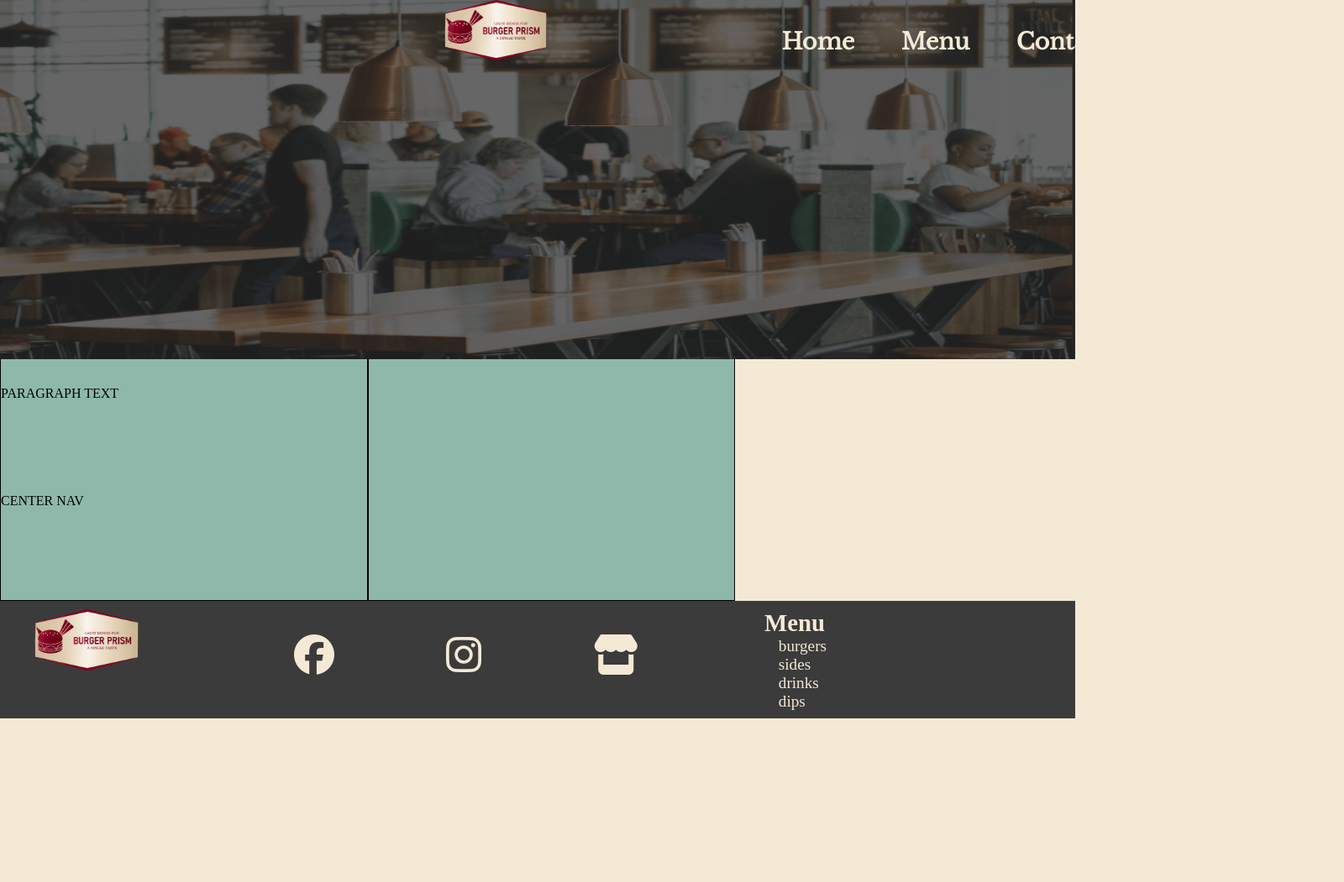
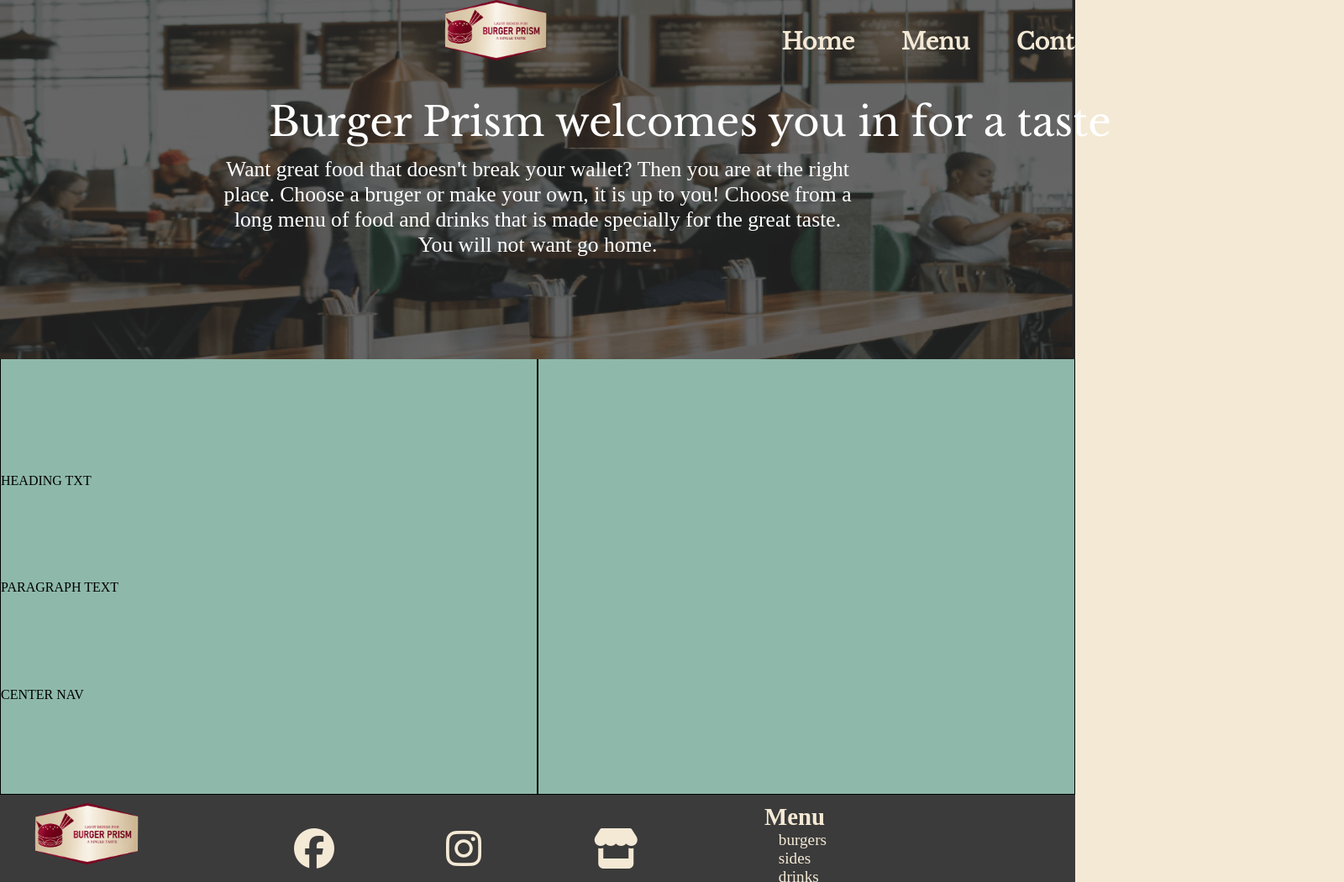
Before and after one commit to MiaRasmussen05/BurgerPrism, a plain HTML site: page index.html in a window 1280 px wide. Shown: the top 1051 px of the page at 84% size, 1600 px wide, since content can reach past the window. Before the commit the page ends 980 px from the top, so only its background shows below. Drawn offline with nearby package versions, Linux system fonts and the light colour scheme.

Commit message:
Add text on top of hero-image

```diff
--- a/assets/css/style.css
+++ b/assets/css/style.css
@@ -58,9 +58,31 @@ nav {
 
 .hero-img {
     width: 100%;
-    height: 600px;
+    height: 680px;
     opacity: 0.3;
     margin-top: -0%;
+}
+
+.quote {
+    width: 100%;
+    position: relative;
+    font-family: 'Libre Baskerville', sans-serif;
+    color: #fff;
+    font-size: 300%;
+    padding-top: 3%;
+    margin-left: 25%;
+    z-index: 4;
+}
+
+.line {
+    width: 60%;
+    text-align: center;
+    position: relative;
+    color: #fff;
+    font-size: 160%;
+    padding-top: 1%;
+    margin-left: 20%;
+    z-index: 4;
 }
 
 
--- a/index.html
+++ b/index.html
@@ -17,9 +17,9 @@
         <nav>
             <a href="index.html"><img src="./assets/images/image/Logo.webp" class="logo" alt=""></a>
             <div class="link">
-            <a href="">Home</a>
-            <a href="">Menu</a>
-            <a href="">Contact</a>
+                <a href="">Home</a>
+                <a href="">Menu</a>
+                <a href="">Contact</a>
             </div>
         </nav>
     </header>
@@ -27,6 +27,11 @@
         <div class="dark-overlay">
             <img src="./assets/images/image/Hero-img.webp" class="hero-img" alt="">
         </div>
+
+        <div class="quote">Burger Prism welcomes you in for a taste</div>
+        <div class="line">Want great food that doesn't break your wallet? Then you are at the right place. Choose a bruger or make
+            your own, it is up to you! Choose from a long menu of food and drinks that is made specially for the great
+            taste. You will not want go home.</div>
         <div id="center-detail" class="grid-center">
             <div id="center-left" class="grid-element">
                 WELCOME MESSAGE
@@ -53,13 +58,14 @@
             <ul class="social-links">
                 <li>
                     <a href="https://www.facebook.com/LunationDesign05" target="_blank" rel="noopener"
-                    aria-label="Visit our Facebook page (opens in a new tab)"><i class="fab fa-facebook"></i></a>
+                        aria-label="Visit our Facebook page (opens in a new tab)"><i class="fab fa-facebook"></i></a>
                 </li>
                 <li><a href="https://www.instagram.com/lunationdesign3/" target="_blank" rel="noopener"
-                    aria-label="Visit our Instagram page (opens in a new tab)"><i class="fab fa-instagram"></i></a>
+                        aria-label="Visit our Instagram page (opens in a new tab)"><i class="fab fa-instagram"></i></a>
                 </li>
                 <li><a href="https://www.redbubble.com/people/MidnightRaferty/shop" target="_blank" rel="noopener"
-                    aria-label="Visit Lunation Design's RedBubble page (opens in a new tab)"><i class="fas fa-store"></i></a>
+                        aria-label="Visit Lunation Design's RedBubble page (opens in a new tab)"><i
+                            class="fas fa-store"></i></a>
                 </li>
             </ul>
 
```
